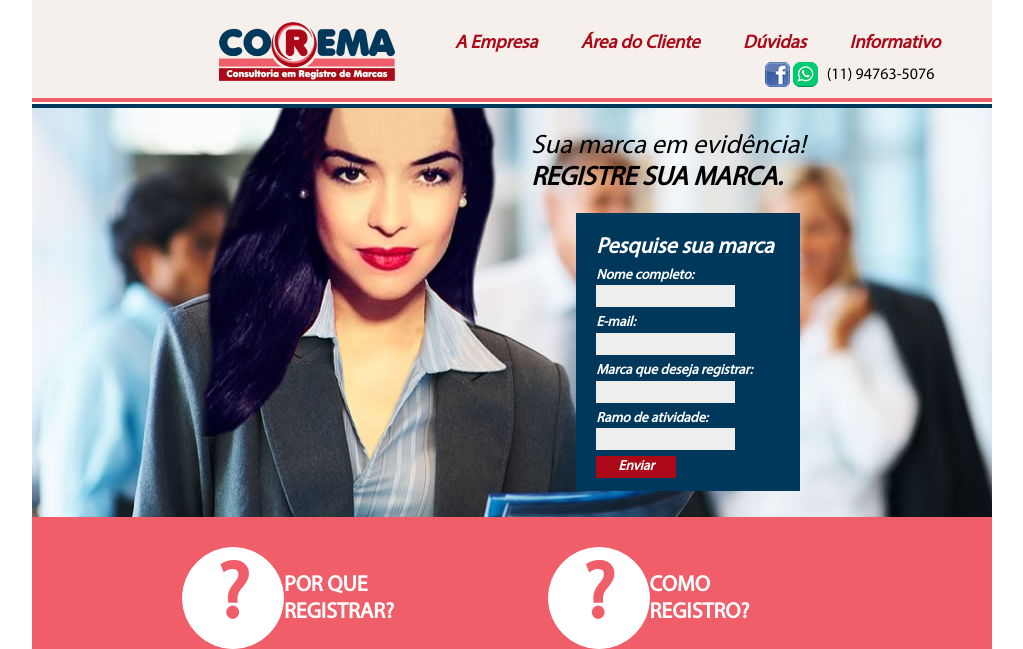
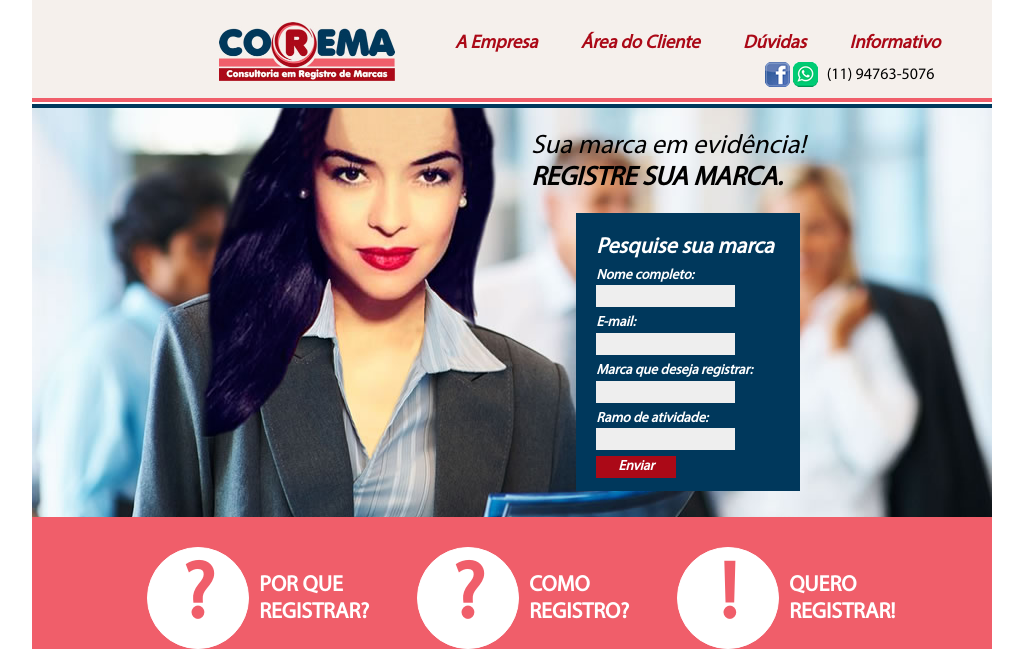
Before and after one commit to venturalp/Corema, a PHP site: page / in a window 1280 px wide. Shown: the top 649 px of the page, without its empty margins (128-1151 px from the left). Run offline with PHP 8.4, Linux system fonts and the light colour scheme; grey boxes are pictures that could not be loaded.

Commit message:
Alinhamento icones

```diff
--- a/css/estilos.css
+++ b/css/estilos.css
@@ -242,21 +242,27 @@ footer div{
 }
 
 iframe {
-   margin: 0 auto;
+    padding-top: 4.5%;
+    margin: 100px auto;
     position: relative;
     display: block;
 }
 
 .circulo {
-    margin-left: 150px;
     width: 100px;
     height: 100px;
     border: 1px solid #FFF;
     border-radius: 50%;
     background-color: #FFF;
     display: inline-flex;
-    position: relative;
+    float: left;
 }
+
+.cir-left{
+    margin-left: 5%;
+}
+
+
 
 
 .icon{
@@ -274,9 +280,15 @@ iframe {
     font-family: Myriad, sans-serif;
     font-size: 22px;
     font-weight: bolder;
+    margin-left: 10px;
     margin-top: 25px;
+    float: left;
+    position: relative;
 }
 
-.container-icons {
-    display: inline-flex;
+
+
+.icon-group {
+    left: 12%;
+    position: relative;
 }
--- a/index.html
+++ b/index.html
@@ -45,17 +45,19 @@
 				</form>
 			</section>
 			<section class="porque">
-                <div class="container-icons">
+                <div class="icon-group">
+                    <div>
                         <div class="circulo"><span class="icon">?</span></div>
                         <span class="desq">POR QUE<br>REGISTRAR?</span>
                     </div>
-                <div class="container-icons">
-                    <div class="circulo"><span class="icon">?</span></div>
+                    <div>
+                        <div class="circulo cir-left"><span class="icon">?</span></div>
                         <span class="desq">COMO<br>REGISTRO?</span>
                     </div>
-                <div class="container-icons">
-                    <div class="circulo"><span class="icon">!</span></div>
+                    <div>
+                        <div class="circulo cir-left"><span class="icon">!</span></div>
                         <span class="desq">QUERO<br>REGISTRAR!</span>
+                    </div>
                 </div>
 
 
@@ -64,7 +66,7 @@
 			<div class="profissionais">
 				<div>Contamos com profissionais especializados e competentes para atender<br>sua empresa e levar as soluções que você realmente precisa!</div>
 			</div>
-			<footer><div>contato@coremamarcas.com.br<br>© Copyright 2015 • Corema • Todos os direitos reservados • Termos de Uso • Contato</div></footer>
+			<footer><div><span class="mail">contato@coremamarcas.com.br</span><br>© Copyright 2015 • Corema • Todos os direitos reservados • Termos de Uso • Contato</div></footer>
 		</div>
 	</body>
 </html>
```
Lines whose indentation alone changed are shown as unchanged.
